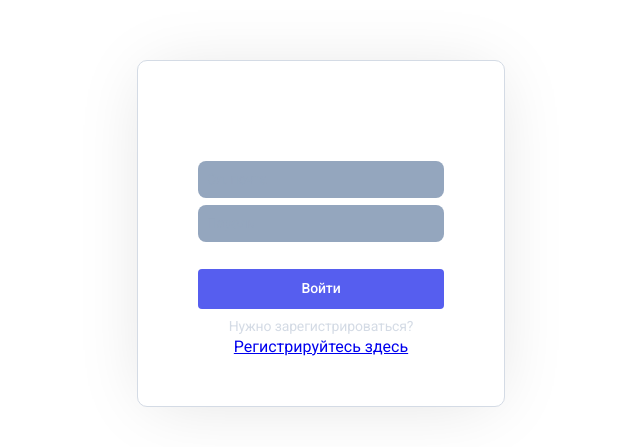
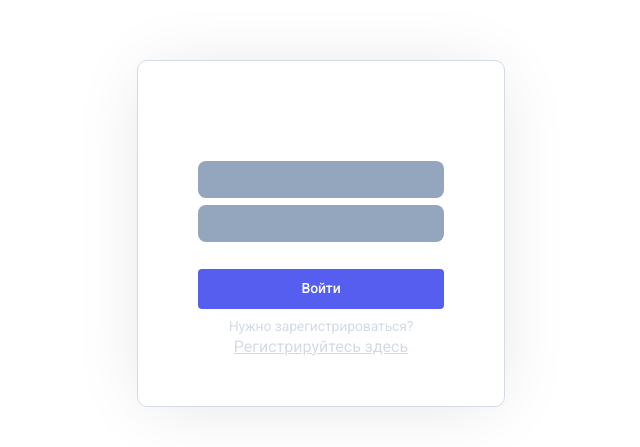
Before and after one commit to MironProFit/sky-kanban, a React (Vite) app: page /login in a window 1280 px wide. Shown: the part 167-614 px from the top of the page, without its empty margins (319-959 px from the left). Built offline with nearby package versions, Linux system fonts and the light colour scheme.

Commit message:
готов header authpage

```diff
--- a/src/components/Styles/Global.Style.js
+++ b/src/components/Styles/Global.Style.js
@@ -1,5 +1,6 @@
 import { Link as RouterLink } from 'react-router-dom'
 import styled, { createGlobalStyle, css } from 'styled-components'
+import { linkColor } from './Mexins.style'
 
 export const GlobalStyle = createGlobalStyle`
 
@@ -23,9 +24,10 @@ a,
     cursor: pointer;
 }
 `
-export const StyledLink = styled(RouterLink)`
+export const StyledLink = styled(RouterLink)`    color: ${linkColor};
+
     &:visited {
-        color: inherit;
+        color: ${linkColor};
         text-decoration: none;
         cursor: pointer;
     }
--- a/src/components/Styles/Mexins.style.js
+++ b/src/components/Styles/Mexins.style.js
@@ -33,6 +33,7 @@ export const borderColor = ({ $isDark }) => ($isDark ? '#FFFFFF' : '#606060')
 export const primaryHoverColor = '#33399b'
 
 export const white = '#ffff'
+export const linkColor = '#94A6BE66'
 
 //Hovers
 
```
